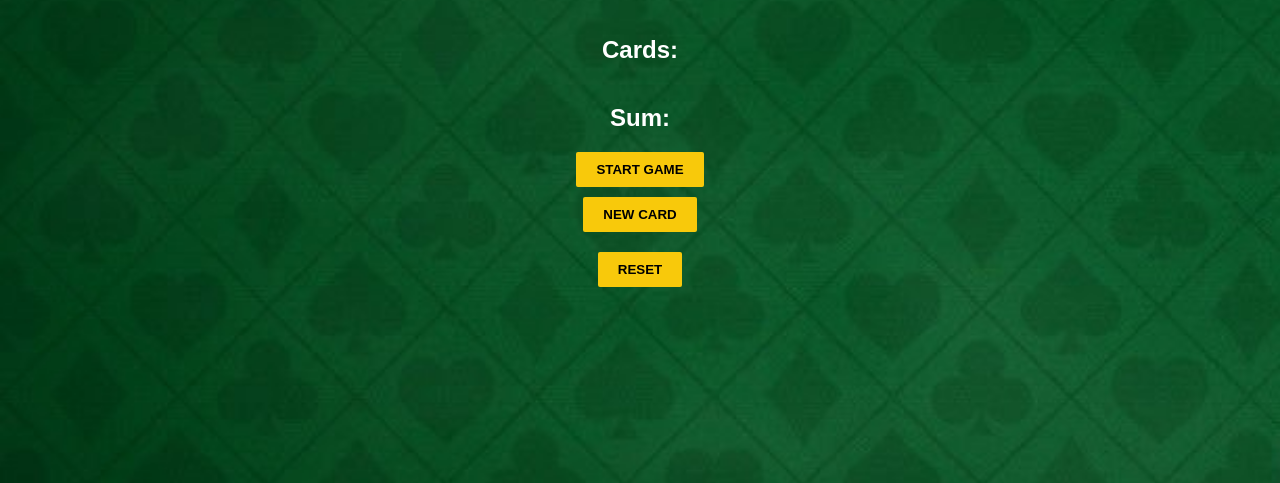
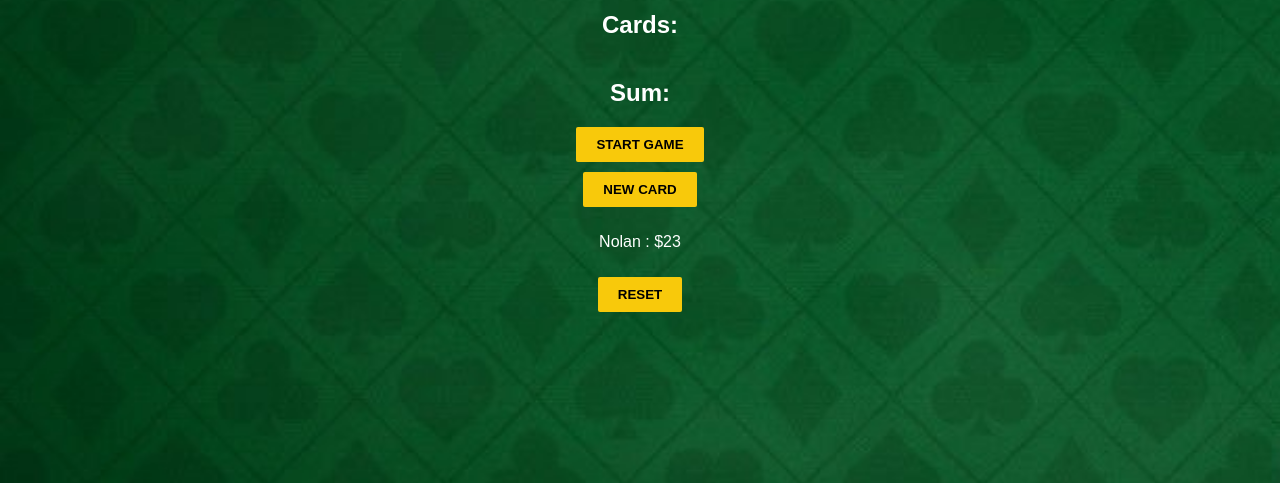
Before and after one commit to imperialmemoirs-Jaime/JS-APP, a plain HTML site: page index.html in a window 1280 px wide. Shown: the part 317-800 px from the top of the page. Drawn offline with Linux system fonts and the light colour scheme.

Commit message:
Final Blackjack Game

```diff
--- a/index.css
+++ b/index.css
@@ -20,6 +20,9 @@ h2 {
     text-align: center;
 }
 
+p {
+    color: white;
+}
 #message-el {
     font-style: italic;
 }
--- a/index.html
+++ b/index.html
@@ -13,6 +13,7 @@
     <h2 id="sum-count">Sum: </h2>
     <button id="start-game" onclick="startGame()">START GAME</button>
     <button id="new-card" onclick="newCard()">NEW CARD</button>
+    <p id="player-el">Name of the Player </p>
     <button id="new-card" onclick="resetGame()">RESET</button>
     <script src="index.js"></script>
 </body>
--- a/index.js
+++ b/index.js
@@ -1,13 +1,20 @@
+let player = {
+    name: "Nolan",
+    chips: 23
+}
+
 let sum = 0
 let allCards = []
 let hasBlackjack = false
 let isAlive = false
 let message = ""
 
-
 let messageEl = document.getElementById("message-el")
 let sumCount = document.getElementById("sum-count")
 let cardsEl = document.getElementById("cards-el")
+let playerEl = document.getElementById("player-el")
+
+playerEl.textContent = player.name + " : $" + player.chips
 
 function getRandomCard(){
     let randomNumber = Math.floor(Math.random() * 13) + 1
```
